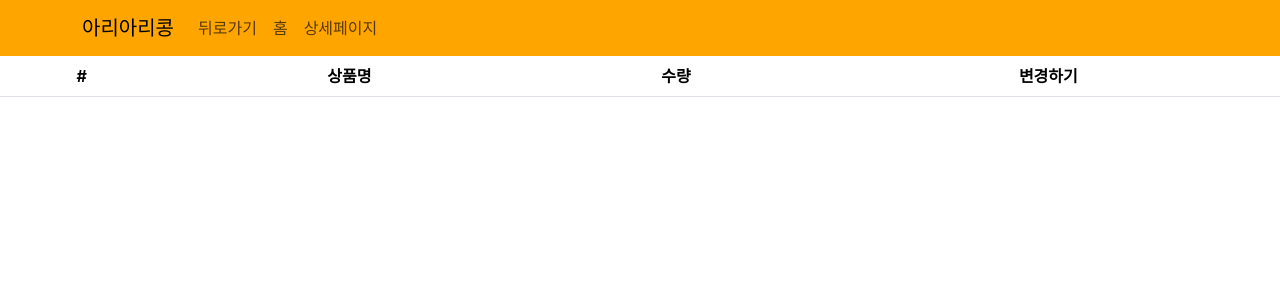
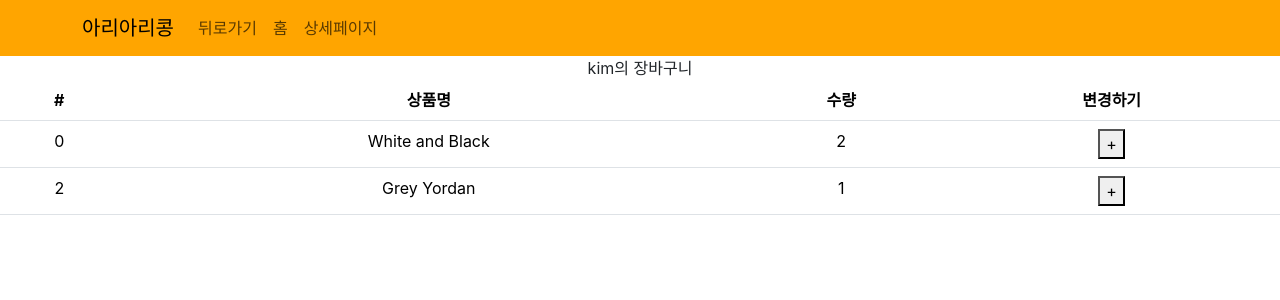
Before and after one commit to Choejieun/React-codingapple-tutorial, a React (Create React App) app in the folder 쇼핑몰 프로젝트/shop/: page /cart in a window 1280 px wide. Shown: the top 300 px of the page. Built offline with nearby package versions, Linux system fonts and the light colour scheme.

Commit message:
리덕스 stat e 변경 학습

```diff
--- a/쇼핑몰 프로젝트/shop/src/routes/Cart.js
+++ b/쇼핑몰 프로젝트/shop/src/routes/Cart.js
@@ -1,13 +1,16 @@
-import {Collapse, Table} from 'react-bootstrap'
-import { useSelector } from 'react-redux'
+import { Collapse, Table } from 'react-bootstrap'
+import { useDispatch, useSelector } from 'react-redux'
+import { changeName } from '../store'
 
-function Cart(){
+function Cart() {
 
-  let stock = useSelector((state)=> state.stock)
-  console.log(stock[0].id)
+  let stock = useSelector((state) => state.stock)
+  let state = useSelector((state) => state)
+  let dispatch = useDispatch()
 
-    return(
+  return (
     <>
+    {state.user}의 장바구니
       <Table>
         <thead>
           <tr>
@@ -18,14 +21,16 @@
           </tr>
         </thead>
         <tbody>
-    {stock.map((a, i)=>{
-    <tr>
+          {stock.map((a, i) =>
+            <tr key={i}>
               <td>{a.id}</td>
               <td>{a.name}</td>
               <td>{a.count}</td>
-      <td>{a.id}</td>
+              <td><button onClick={() => {
+                dispatch(changeName())
+              }}>+</button></td>
             </tr>
-    })}
+          )}
         </tbody>
       </Table>
     </>
--- a/쇼핑몰 프로젝트/shop/src/store.js
+++ b/쇼핑몰 프로젝트/shop/src/store.js
@@ -2,8 +2,16 @@
 
 let user = createSlice({
    name : 'user',
-   initialState : 'kim'
+   initialState : 'kim',
+   reducers : {
+      changeName(state){
+        return 'john ' + state
+      }
+   }
 })
+
+export let {changeName } = user.actions
+//오른쪽 자료를 변수로 뺴는 문법일 뿐
 
 let stock = createSlice({
   name : 'stock',
```
Lines whose indentation alone changed are shown as unchanged.
